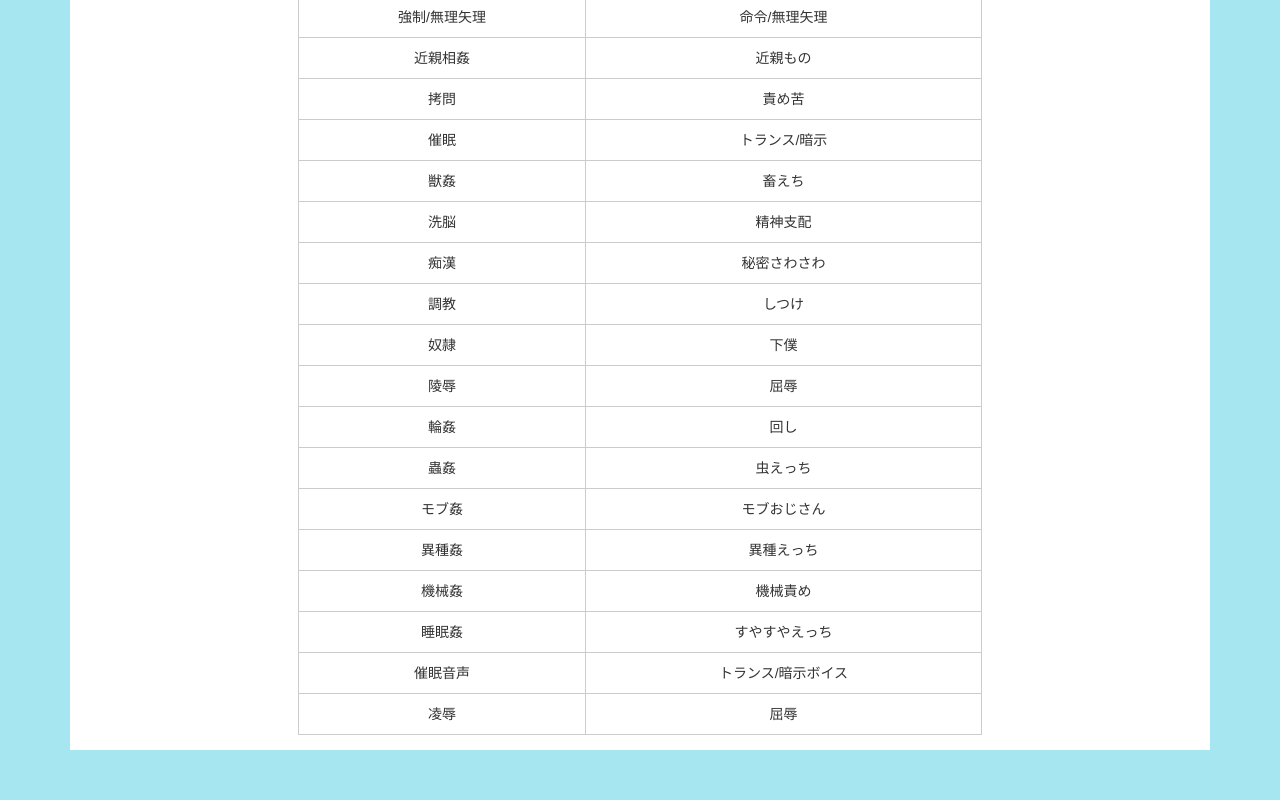
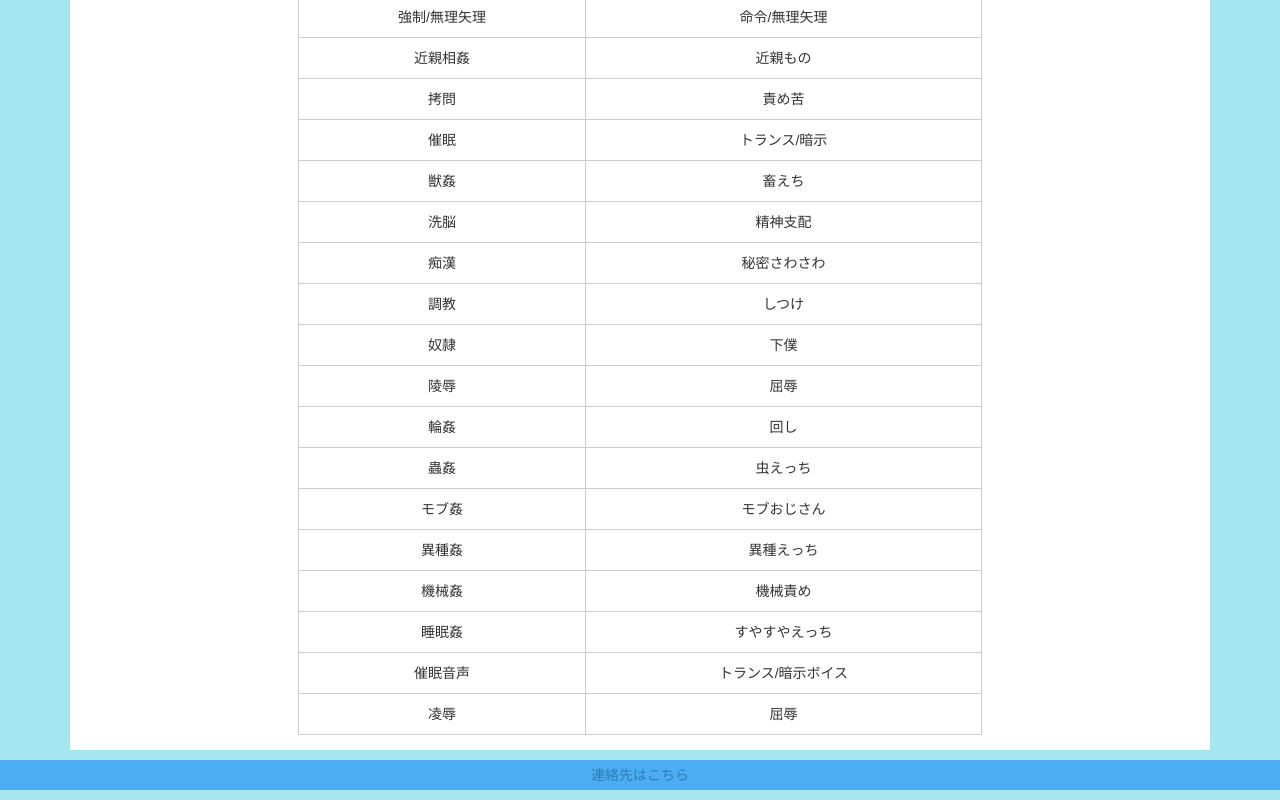
Before and after one commit to hooooooooolly/dl-site-converter, a plain HTML site: page index.html in a window 1280 px wide. Shown: the part 1187-1987 px from the top of the page. Before the commit the page ends 1937 px from the top, so only its background shows below. Drawn offline with nearby package versions, Linux system fonts and the light colour scheme.

Commit message:
フッターにマイページへのリンクを追加

```diff
--- a/index.html
+++ b/index.html
@@ -55,6 +55,9 @@
       <!-- main -->
     </div>
   </div>
+  <footer>
+    <a href="https://github.com/hooooooooolly">連絡先はこちら</a>
+  </footer>
 </body>
 
 </html>
```
